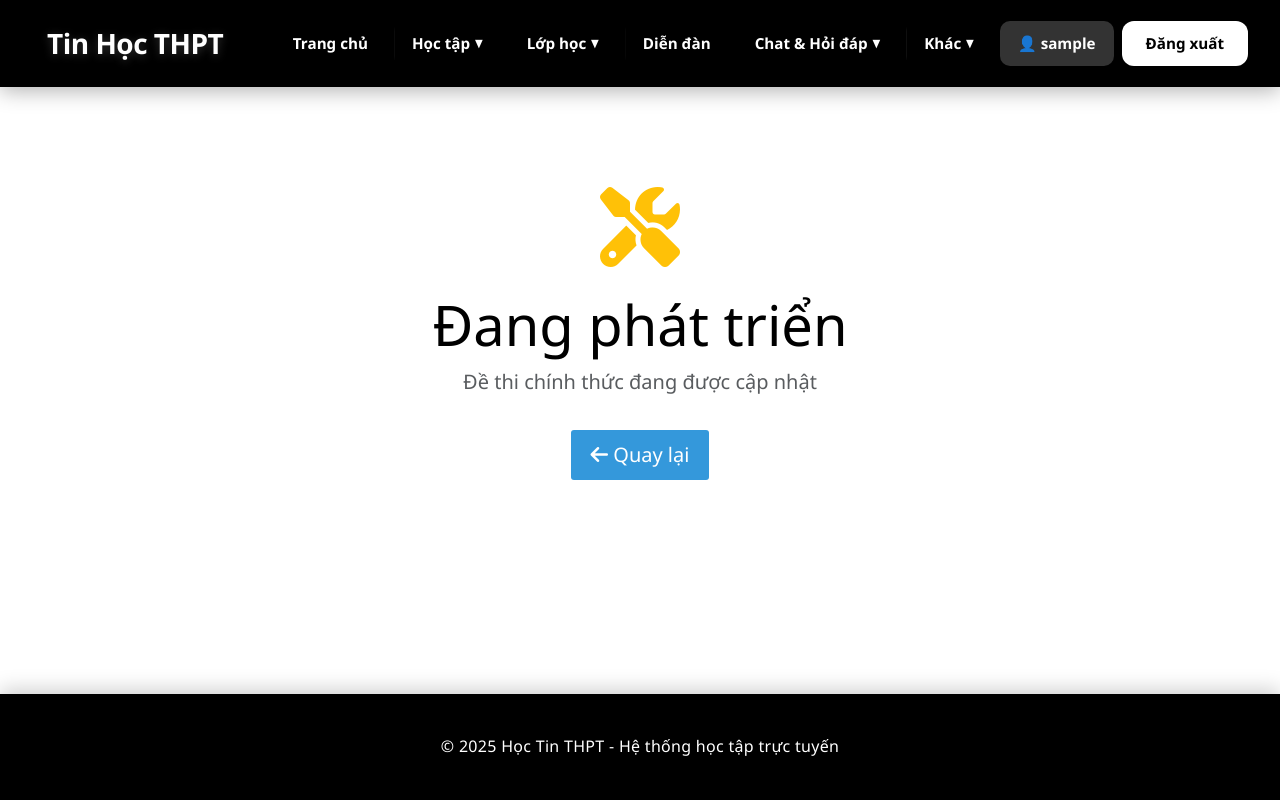
After one commit to totinhht95-ai/website_hoctap, a Flask app: page /onthi/de-chinh-thuc in a window 1280 px wide. The commit adds this page. Run offline with Flask 3, Linux system fonts and the light colour scheme; the visitor is signed in with stand-in values (Sample User, id 1).

Commit message:
chinh sua lan cuoi

```diff
--- a/app.py
+++ b/app.py
@@ -64,11 +64,9 @@ def student_required(f):
 
         user = get_user_by_id(session['user_id'])
         if not user or user['role'] != 'student':
-            flash('Chỉ học sinh mới có quyền truy cập trang này', 'danger')
             return redirect(url_for('index'))
         return f(*args, **kwargs)
     return decorated_function
-
 
 @app.route('/')
 def index():
@@ -841,7 +839,6 @@ def internal_error(error):
 #
 @app.route('/tracnghiem/lam-bai/<grade>/<exam_id>')
 @login_required
-@student_required
 def lam_bai_tracnghiem(grade, exam_id):
     """
     Hiển thị đề trắc nghiệm để học sinh làm bài
@@ -962,16 +959,16 @@ def lam_bai_tracnghiem(grade, exam_id):
                                  has_tl2=has_tl2)
 
     except FileNotFoundError:
-        flash('⚠️ Không tìm thấy dữ liệu đề thi', 'danger')
+        flash(' Không tìm thấy dữ liệu đề thi', 'danger')
         return redirect(url_for('tracnghiem'))
 
     except json.JSONDecodeError as e:
-        flash('⚠️ Dữ liệu đề thi bị lỗi định dạng', 'danger')
+        flash(' Dữ liệu đề thi bị lỗi định dạng', 'danger')
         print(f"JSON decode error: {e}")
         return redirect(url_for('tracnghiem'))
 
     except Exception as e:
-        flash(f'⚠️ Lỗi không xác định: {str(e)}', 'danger')
+        flash(f' Lỗi không xác định: {str(e)}', 'danger')
         print(f"Unexpected error in lam_bai_tracnghiem: {e}")
         import traceback
         traceback.print_exc()
@@ -981,7 +978,6 @@ def lam_bai_tracnghiem(grade, exam_id):
 
 @app.route('/api/tracnghiem/check-time/<grade>/<exam_id>')
 @login_required
-@student_required
 def api_check_exam_time(grade, exam_id):
     """
     API kiểm tra thời gian còn lại - GỌI TỪ JAVASCRIPT
@@ -1061,7 +1057,6 @@ def api_check_exam_time(grade, exam_id):
 
 @app.route('/tracnghiem')
 @login_required
-@student_required
 def tracnghiem():
     """
     Trang chọn đề thi trắc nghiệm
@@ -1121,10 +1116,9 @@ def tracnghiem():
 
 @app.route('/tracnghiem/nop-bai', methods=['POST'])
 @login_required
-@student_required
 def nop_bai_tracnghiem():
     """
-    Nộp bài - ✅ Thêm validate thời gian
+    Nộp bài -  Thêm validate thời gian
     """
     try:
         data = request.get_json()
@@ -1156,7 +1150,7 @@ def nop_bai_tracnghiem():
         if session_key not in session:
             return jsonify({
                 'success': False,
-                'message': '⚠️ Session đã hết hạn. Vui lòng làm lại.'
+                'message': ' Session đã hết hạn. Vui lòng làm lại.'
             }), 403
 
         json_file = f'data/lop{grade}.json'
@@ -1369,7 +1363,6 @@ def nop_bai_tracnghiem():
 
 @app.route('/tracnghiem/lich-su')
 @login_required
-@student_required
 def lich_su_tracnghiem():
     """
     Hiển thị lịch sử làm bài trắc nghiệm của học sinh
@@ -1407,7 +1400,7 @@ def lich_su_tracnghiem():
 
 @app.route('/tracnghiem/reset/<grade>/<exam_id>')
 @login_required
-@student_required
+
 def reset_exam_session(grade, exam_id):
     """
     Reset session để làm lại bài thi
@@ -1424,7 +1417,6 @@ def reset_exam_session(grade, exam_id):
 
 @app.route('/tracnghiem/ket-qua/<grade>/<exam_id>')
 @login_required
-@student_required
 def ket_qua_tracnghiem(grade, exam_id):
     """
     Hiển thị kết quả bài làm (lấy từ sessionStorage JavaScript)
@@ -1892,6 +1884,48 @@ def delete_chat_message(message_id):
 
     except Exception as e:
         return jsonify({'success': False, 'message': f'Lỗi: {str(e)}'})
+
+#################
+@app.route('/lop10')
+@login_required
+def lop10():
+    return render_template('lop10.html', username=session.get('username'))
+
+
+@app.route('/lop11')
+@login_required
+def lop11():
+    return render_template('lop11.html', username=session.get('username'))
+
+
+@app.route('/lop12')
+@login_required
+def lop12():
+    return render_template('lop12.html', username=session.get('username'))
+
+
+@app.route('/onthi')
+@login_required
+def onthi():
+    return render_template('onthi/onthi_main.html', username=session.get('username'))
+
+
+@app.route('/onthi/de-tham-khao')
+@login_required
+def onthi_de_tham_khao():
+    return render_template('onthi/de_tham_khao.html', username=session.get('username'))
+
+
+@app.route('/onthi/tai-lieu-on-luyen')
+@login_required
+def onthi_tai_lieu():
+    return render_template('onthi/tai_lieu_on_luyen.html', username=session.get('username'))
+
+
+@app.route('/onthi/de-chinh-thuc')
+@login_required
+def onthi_de_chinh_thuc():
+    return render_template('onthi/de_chinh_thuc.html', username=session.get('username'))
 ################
 if __name__ == '__main__':
     ensure_directory('data')
--- a/templates/base.html
+++ b/templates/base.html
@@ -147,6 +147,64 @@
             background: rgba(255, 255, 255, 0.2);
             backdrop-filter: blur(10px);
             font-weight: 700;
+        }
+
+        /* Dropdown styles */
+        .dropdown {
+            position: relative;
+        }
+
+        .dropdown > a {
+            cursor: pointer;
+            display: flex;
+            align-items: center;
+            gap: 0.3rem;
+            color: #ffffff !important;
+        }
+
+        .dropdown > a::after {
+            content: '▼';
+            font-size: 0.7rem;
+            transition: transform 0.3s ease;
+        }
+
+        .dropdown:hover > a::after {
+            transform: rotate(180deg);
+        }
+
+        .dropdown-menu-custom {
+            position: absolute;
+            top: 100%;
+            left: 0;
+            background: #1a1a1a;
+            min-width: 180px;
+            border-radius: 10px;
+            box-shadow: 0 8px 24px rgba(0, 0, 0, 0.4);
+            opacity: 0;
+            visibility: hidden;
+            transform: translateY(-10px);
+            transition: all 0.3s ease;
+            margin-top: 0.5rem;
+            padding: 0.5rem 0;
+        }
+
+        .dropdown:hover .dropdown-menu-custom {
+            opacity: 1;
+            visibility: visible;
+            transform: translateY(0);
+        }
+
+        .dropdown-menu-custom a {
+            padding: 0.75rem 1.25rem;
+            border-radius: 0;
+            display: block;
+            font-size: 0.9rem;
+            color: #ffffff !important;
+        }
+
+        .dropdown-menu-custom a:hover {
+            background: rgba(255, 255, 255, 0.15);
+            color: #ffffff !important;
         }
 
         .btn-logout,
@@ -322,6 +380,26 @@
                 background: rgba(255, 255, 255, 0.25);
             }
 
+            .dropdown-menu-custom {
+                position: static;
+                opacity: 1;
+                visibility: visible;
+                transform: none;
+                box-shadow: none;
+                background: rgba(255, 255, 255, 0.05);
+                margin-top: 0.5rem;
+                margin-left: 1rem;
+                display: none;
+            }
+
+            .dropdown.active .dropdown-menu-custom {
+                display: block;
+            }
+
+            .dropdown > a::after {
+                margin-left: auto;
+            }
+
             .btn-logout,
             .btn-register {
                 text-align: center;
@@ -385,18 +463,53 @@
 
             <ul class="nav-menu" id="navMenu">
                 {% if session.user_id %}
-                    <li><a href="{{ url_for('courses') }}">Khóa học</a></li>
-                    <li><a href="{{ url_for('documents') }}">Tài liệu</a></li>
-                    <li><a href="{{ url_for('exercises') }}">Bài tập</a></li>
-                    <li><a href="{{ url_for('tracnghiem') }}">Trắc nghiệm</a></li>
-                    <li><a href="{{ url_for('forum') }}">Diễn đàn tin học</a></li>
-                    <li><a href="{{ url_for('chat_room') }}">Chat</a></li>
-                    <li><a href="{{ url_for('chatbot') }}"> AI</a></li>
-                    {% if session.role == 'teacher' %}
-                        <li><a href="{{ url_for('teacher_dashboard') }}">Thống kê</a></li>
-                    {% else %}
-                        <li><a href="{{ url_for('student_dashboard') }}">Thống kê</a></li>
-                    {% endif %}
+                    <li><a href="{{ url_for('index') }}">Trang chủ</a></li>
+
+                    <!-- Dropdown Học tập -->
+                    <li class="dropdown">
+                        <a>Học tập</a>
+                        <div class="dropdown-menu-custom">
+                            <a href="{{ url_for('documents') }}">Học online</a>
+                            <a href="{{ url_for('exercises') }}">Bài tập</a>
+                            <a href="{{ url_for('courses') }}">Ôn thi THPT</a>
+                            <a href="{{ url_for('tracnghiem') }}">Trắc nghiệm</a>
+                        </div>
+                    </li>
+
+                    <!-- Dropdown Lớp học -->
+                    <li class="dropdown">
+                        <a>Lớp học</a>
+                        <div class="dropdown-menu-custom">
+                            <a href="{{ url_for('lop10') }}">Lớp 10</a>
+                            <a href="{{ url_for('lop11') }}">Lớp 11</a>
+                            <a href="{{ url_for('lop12') }}">Lớp 12</a>
+                        </div>
+                    </li>
+
+                    <li><a href="{{ url_for('forum') }}">Diễn đàn</a></li>
+
+                    <!-- Gộp Chat & Hỏi đáp -->
+                    <li class="dropdown">
+                        <a>Chat & Hỏi đáp</a>
+                        <div class="dropdown-menu-custom">
+                            <a href="{{ url_for('chat_room') }}">Chat</a>
+                            <a href="{{ url_for('chatbot') }}">Hỏi đáp AI</a>
+                        </div>
+                    </li>
+
+                    <!-- Menu phụ -->
+                    <li class="dropdown">
+                        <a>Khác</a>
+                        <div class="dropdown-menu-custom">
+                            <a href="{{ url_for('onthi') }}">Ôn thi</a>
+                            {% if session.role == 'teacher' %}
+                                <a href="{{ url_for('teacher_dashboard') }}">Thống kê</a>
+                            {% else %}
+                                <a href="{{ url_for('student_dashboard') }}">Thống kê</a>
+                            {% endif %}
+                        </div>
+                    </li>
+
                     <li><span>👤 {{ session.username }}</span></li>
                     <li><a href="{{ url_for('logout') }}" class="btn-logout">Đăng xuất</a></li>
                 {% else %}
@@ -457,12 +570,28 @@
             });
         });
 
+        // Mobile dropdown toggle
+        if (window.innerWidth <= 992) {
+            document.querySelectorAll('.dropdown > a').forEach(dropdownLink => {
+                dropdownLink.addEventListener('click', function(e) {
+                    e.preventDefault();
+                    const dropdown = this.parentElement;
+                    dropdown.classList.toggle('active');
+                });
+            });
+        }
+
         window.addEventListener('resize', () => {
             if (window.innerWidth > 992) {
                 hamburger.classList.remove('active');
                 navMenu.classList.remove('active');
                 menuOverlay.classList.remove('active');
                 document.body.style.overflow = '';
+
+                // Remove mobile dropdown active states
+                document.querySelectorAll('.dropdown').forEach(dropdown => {
+                    dropdown.classList.remove('active');
+                });
             }
         });
     </script>
--- /dev/null
+++ b/templates/onthi/de_chinh_thuc.html
@@ -0,0 +1,18 @@
+{% extends "base.html" %}
+
+{% block title %}Đề Thi Chính Thức{% endblock %}
+
+{% block content %}
+<div class="container mt-5">
+    <div class="row justify-content-center">
+        <div class="col-md-8 text-center">
+            <i class="fas fa-tools fa-5x text-warning mb-4"></i>
+            <h1 class="display-4">Đang phát triển</h1>
+            <p class="lead text-muted">Đề thi chính thức đang được cập nhật</p>
+            <a href="{{ url_for('onthi') }}" class="btn btn-primary btn-lg mt-3">
+                <i class="fas fa-arrow-left"></i> Quay lại
+            </a>
+        </div>
+    </div>
+</div>
+{% endblock %}
```
Also changed, not shown: templates/lop10.html (added, +38 -0 lines), templates/lop11.html (added, +38 -0 lines), templates/lop12.html (added, +38 -0 lines), templates/onthi/de_tham_khao.html (added, +18 -0 lines), templates/onthi/onthi_main.html (added, +69 -0 lines), templates/onthi/tai_lieu_on_luyen.html (added, +18 -0 lines).
